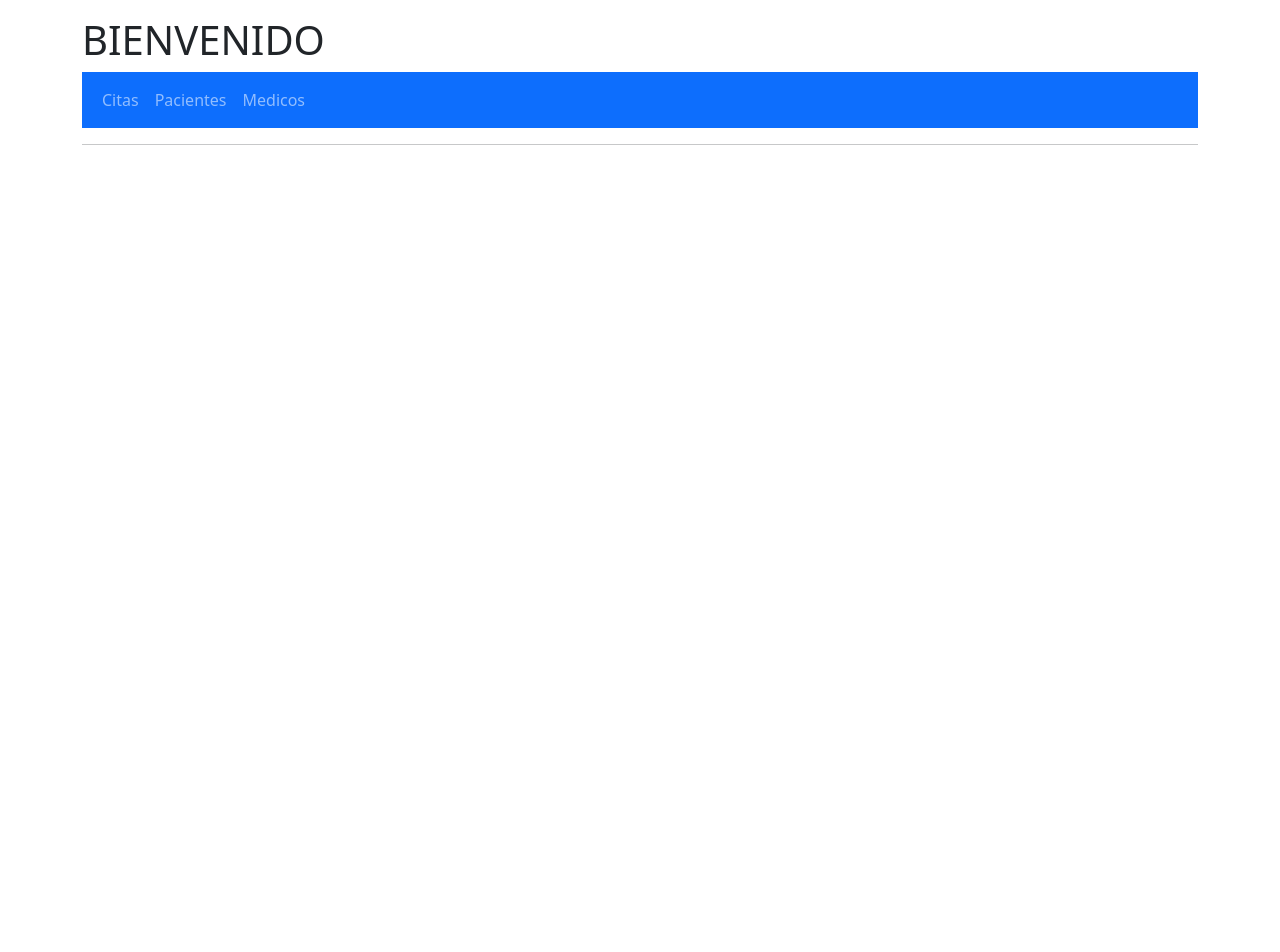
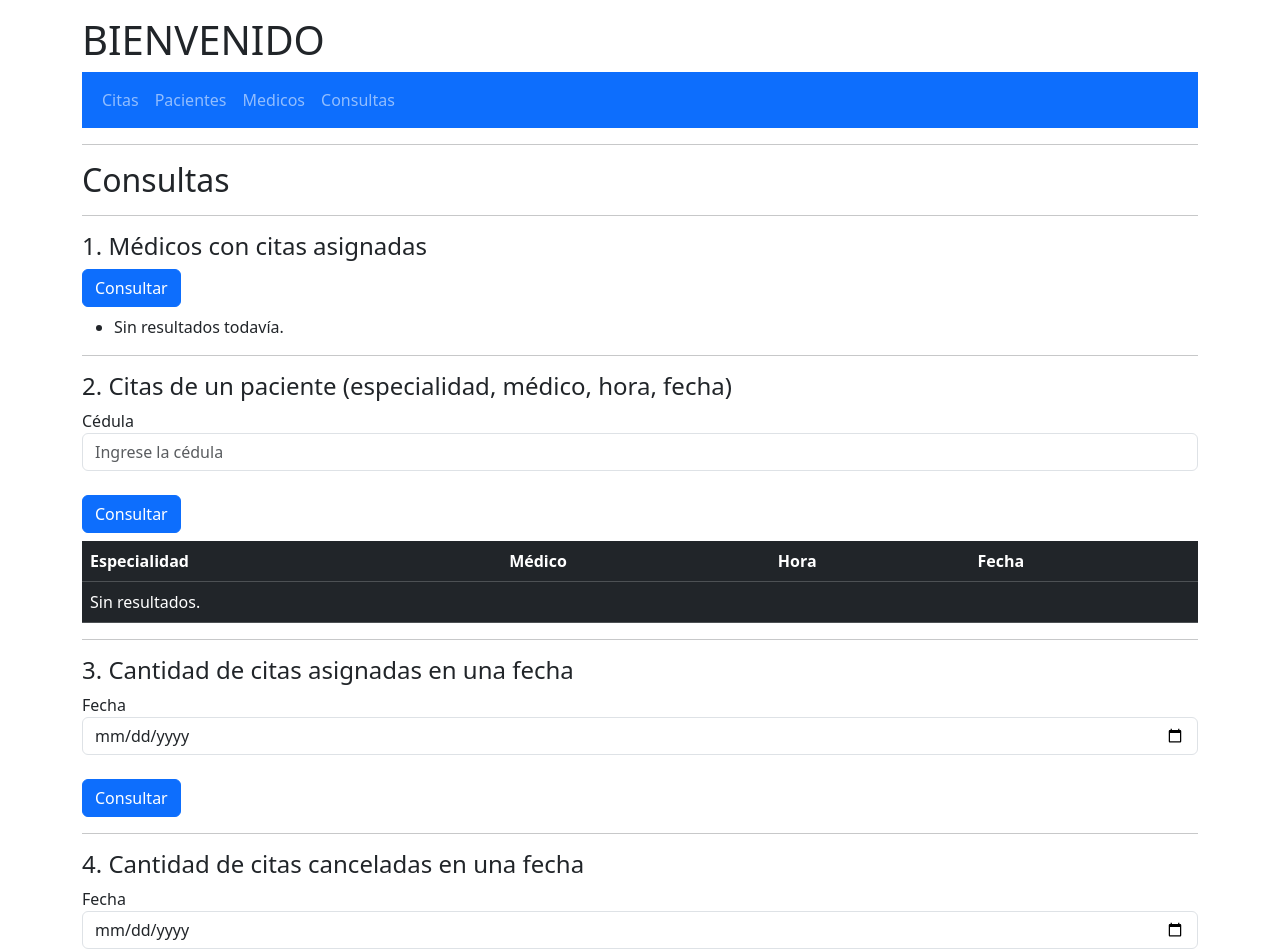
Before and after one commit to sergio281/crud-rep, an Angular app: page /Consultas in a window 1280 px wide. Before the commit this address led to /. Shown: the top 952 px of the page. Before the commit the page ends 800 px from the top, so only its background shows below. Built offline with nearby package versions, Linux system fonts and the light colour scheme.

Commit message:
7 consultas

```diff
--- a/src/app/app.routes.ts
+++ b/src/app/app.routes.ts
@@ -2,10 +2,12 @@ import { Routes } from '@angular/router';
 import { PacientesComponent } from './pacientes/pacientes';
 import { MedicosComponent } from './medicos/medicos';
 import { SolicitarCitaComponent } from './citas/citas';
+import { ConsultasComponent } from './consultas/consultas';
 
 export const routes: Routes = [
     { path: '', redirectTo: '/Pacientes', pathMatch: 'full' },
     { path: "Pacientes", component: PacientesComponent },
     { path: "Medicos", component: MedicosComponent },
-    { path: 'Citas', component: SolicitarCitaComponent }
+    { path: 'Citas', component: SolicitarCitaComponent },
+    { path: 'Consultas', component: ConsultasComponent }
 ];
--- /dev/null
+++ b/src/app/consultas/consultas.html
@@ -0,0 +1,110 @@
+<h2>Consultas</h2>
+<hr>
+
+<h4>1. Médicos con citas asignadas</h4>
+<button type="button" class="btn btn-primary" (click)="consultarMedicosConCitas()">Consultar</button>
+<ul class="mt-2">
+    @for (m of medicosConCitas; track m) {
+    <li>{{ m }}</li>
+    } @empty {
+    <li>Sin resultados todavía.</li>
+    }
+</ul>
+<hr>
+
+<h4>2. Citas de un paciente (especialidad, médico, hora, fecha)</h4>
+<label>Cédula</label>
+<input type="text" id="cedulaConsulta" class="form-control" placeholder="Ingrese la cédula">
+<br>
+<button type="button" class="btn btn-primary" (click)="consultarCitasPaciente()">Consultar</button>
+<table class="table table-dark table-hover mt-2">
+    <thead>
+        <tr>
+            <th>Especialidad</th>
+            <th>Médico</th>
+            <th>Hora</th>
+            <th>Fecha</th>
+        </tr>
+    </thead>
+    <tbody>
+        @for (fila of citasPaciente; track $index) {
+        <tr>
+            <td>{{ fila[0] }}</td>
+            <td>{{ fila[1] }}</td>
+            <td>{{ fila[2] }}</td>
+            <td>{{ fila[3] }}</td>
+        </tr>
+        } @empty {
+        <tr>
+            <td colspan="4">Sin resultados.</td>
+        </tr>
+        }
+    </tbody>
+</table>
+<hr>
+
+<h4>3. Cantidad de citas asignadas en una fecha</h4>
+<label>Fecha</label>
+<input type="date" id="fechaAsignadas" class="form-control">
+<br>
+<button type="button" class="btn btn-primary" (click)="consultarCantidadAsignadas()">Consultar</button>
+@if (cantidadAsignadas !== null) {
+<p class="mt-2">Cantidad: {{ cantidadAsignadas }}</p>
+}
+<hr>
+
+<h4>4. Cantidad de citas canceladas en una fecha</h4>
+<label>Fecha</label>
+<input type="date" id="fechaCanceladas" class="form-control">
+<br>
+<button type="button" class="btn btn-primary" (click)="consultarCantidadCanceladas()">Consultar</button>
+@if (cantidadCanceladas !== null) {
+<p class="mt-2">Cantidad: {{ cantidadCanceladas }}</p>
+}
+<hr>
+
+<h4>5. Cambiar estado de una cita a 'asistida'</h4>
+<label>Cédula del paciente</label>
+<input type="text" id="cedulaAsistida" class="form-control" placeholder="Ingrese la cédula">
+<br>
+<button type="button" class="btn btn-primary" (click)="marcarAsistida()">Marcar asistida</button>
+@if (mensajeAsistida) {
+<p class="mt-2">{{ mensajeAsistida }}</p>
+}
+<hr>
+
+<h4>6. Cuántas citas tiene asignada cada médico en una fecha</h4>
+<label>Fecha</label>
+<input type="date" id="fechaPorMedico" class="form-control">
+<br>
+<button type="button" class="btn btn-primary" (click)="consultarCitasPorMedicoFecha()">Consultar</button>
+<table class="table table-dark table-hover mt-2">
+    <thead>
+        <tr>
+            <th>Médico</th>
+            <th>Cantidad de citas</th>
+        </tr>
+    </thead>
+    <tbody>
+        @for (fila of citasPorMedico; track $index) {
+        <tr>
+            <td>{{ fila[0] }}</td>
+            <td>{{ fila[1] }}</td>
+        </tr>
+        } @empty {
+        <tr>
+            <td colspan="2">Sin resultados.</td>
+        </tr>
+        }
+    </tbody>
+</table>
+<hr>
+
+<h4>7. Cuántos pacientes asistieron en una fecha</h4>
+<label>Fecha</label>
+<input type="date" id="fechaAsistieron" class="form-control">
+<br>
+<button type="button" class="btn btn-primary" (click)="consultarPacientesAsistieron()">Consultar</button>
+@if (pacientesAsistieron !== null) {
+<p class="mt-2">Cantidad: {{ pacientesAsistieron }}</p>
+}
--- /dev/null
+++ b/src/app/consultas/consultas.ts
@@ -0,0 +1,99 @@
+import { Component } from '@angular/core';
+import { CommonModule } from '@angular/common';
+import { FormsModule } from '@angular/forms';
+import { ConsultasService } from '../servicios/consultas';
+
+@Component({
+  selector: 'app-consultas',
+  standalone: true,
+  imports: [CommonModule, FormsModule],
+  templateUrl: './consultas.html'
+})
+export class ConsultasComponent {
+
+  medicosConCitas: string[] = [];
+  citasPaciente: any[] = [];
+  cantidadAsignadas: number | null = null;
+  cantidadCanceladas: number | null = null;
+  mensajeAsistida: string = '';
+  citasPorMedico: any[] = [];
+  pacientesAsistieron: number | null = null;
+
+  constructor(private servicio: ConsultasService) { }
+
+  consultarMedicosConCitas(): void {
+    this.servicio.medicosConCitas().subscribe(
+      dato => {
+        console.log(dato);
+        this.medicosConCitas = dato;
+      },
+      error => console.error('Error en medicosConCitas:', error)
+    );
+  }
+
+  consultarCitasPaciente(): void {
+    const cc = (document.getElementById("cedulaConsulta") as HTMLInputElement).value;
+    this.servicio.citasPorPaciente(cc).subscribe(
+      dato => {
+        console.log(dato);
+        this.citasPaciente = dato;
+      },
+      error => console.error('Error en citasPorPaciente:', error)
+    );
+  }
+
+  consultarCantidadAsignadas(): void {
+    const fecha = (document.getElementById("fechaAsignadas") as HTMLInputElement).value;
+    this.servicio.cantidadAsignadas(fecha).subscribe(
+      dato => {
+        console.log(dato);
+        this.cantidadAsignadas = dato;
+      },
+      error => console.error('Error en cantidadAsignadas:', error)
+    );
+  }
+
+  consultarCantidadCanceladas(): void {
+    const fecha = (document.getElementById("fechaCanceladas") as HTMLInputElement).value;
+    this.servicio.cantidadCanceladas(fecha).subscribe(
+      dato => {
+        console.log(dato);
+        this.cantidadCanceladas = dato;
+      },
+      error => console.error('Error en cantidadCanceladas:', error)
+    );
+  }
+
+  marcarAsistida(): void {
+    const cc = (document.getElementById("cedulaAsistida") as HTMLInputElement).value;
+    this.servicio.marcarAsistida(cc).subscribe(
+      dato => {
+        console.log(dato);
+        this.mensajeAsistida = dato;
+      },
+      error => console.error('Error en marcarAsistida:', error)
+    );
+  }
+
+  consultarCitasPorMedicoFecha(): void {
+    const fecha = (document.getElementById("fechaPorMedico") as HTMLInputElement).value;
+    this.servicio.citasPorMedicoFecha(fecha).subscribe(
+      dato => {
+        console.log(dato);
+        this.citasPorMedico = dato;
+      },
+      error => console.error('Error en citasPorMedicoFecha:', error)
+    );
+  }
+
+  consultarPacientesAsistieron(): void {
+    const fecha = (document.getElementById("fechaAsistieron") as HTMLInputElement).value;
+    this.servicio.pacientesAsistieronFecha(fecha).subscribe(
+      dato => {
+        console.log(dato);
+        this.pacientesAsistieron = dato;
+      },
+      error => console.error('Error en pacientesAsistieronFecha:', error)
+    );
+  }
+}
--- a/src/app/navegacion/navegacion.html
+++ b/src/app/navegacion/navegacion.html
@@ -10,7 +10,9 @@
       <li class="nav-item">
         <a class="nav-link" href="/Medicos">Medicos</a>
       </li>
+      <li class="nav-item">
+        <a routerLink="/Consultas" class="nav-link">Consultas</a>
+      </li>
     </ul>
   </div>
 </nav>
-<router-outlet></router-outlet>
--- a/src/app/navegacion/navegacion.ts
+++ b/src/app/navegacion/navegacion.ts
@@ -1,10 +1,11 @@
 import { Component } from '@angular/core';
 import { RouterOutlet } from '@angular/router';
+import { RouterLink } from '@angular/router';
 
 @Component({
-  imports: [RouterOutlet],
+  imports: [RouterLink],
   selector: 'app-navegacion',
   styleUrl: './navegacion.css',
   templateUrl: './navegacion.html',
 })
-export class Navegacion {}
+export class Navegacion { }
--- /dev/null
+++ b/src/app/servicios/consultas.ts
@@ -0,0 +1,47 @@
+import { Injectable } from '@angular/core';
+import { HttpClient, HttpParams } from '@angular/common/http';
+import { Observable } from 'rxjs';
+
+@Injectable({
+    providedIn: 'root'
+})
+export class ConsultasService {
+
+    private base = 'http://localhost:8080/cita/c/';
+
+    constructor(private httpCliente: HttpClient) { }
+
+    medicosConCitas(): Observable<string[]> {
+        return this.httpCliente.get<string[]>(this.base + 'medicosConCitas/');
+    }
+
+    citasPorPaciente(cedula: string): Observable<any[]> {
+        const params = new HttpParams().set('cedula', cedula);
+        return this.httpCliente.post<any[]>(this.base + 'citasPaciente/', null, { params });
+    }
+
+    cantidadAsignadas(fecha: string): Observable<number> {
+        const params = new HttpParams().set('fecha', fecha);
+        return this.httpCliente.post<number>(this.base + 'cantidadAsignadas/', null, { params });
+    }
+
+    cantidadCanceladas(fecha: string): Observable<number> {
+        const params = new HttpParams().set('fecha', fecha);
+        return this.httpCliente.post<number>(this.base + 'cantidadCanceladas/', null, { params });
+    }
+
+    marcarAsistida(cedula: string): Observable<string> {
+        const params = new HttpParams().set('cedula', cedula);
+        return this.httpCliente.post(this.base + 'marcarAsistida/', null, { params, responseType: 'text' });
+    }
+
+    citasPorMedicoFecha(fecha: string): Observable<any[]> {
+        const params = new HttpParams().set('fecha', fecha);
+        return this.httpCliente.post<any[]>(this.base + 'citasPorMedicoFecha/', null, { params });
+    }
+
+    pacientesAsistieronFecha(fecha: string): Observable<number> {
+        const params = new HttpParams().set('fecha', fecha);
+        return this.httpCliente.post<number>(this.base + 'pacientesAsistieronFecha/', null, { params });
+    }
+}
```
Also changed, not shown: src/app/consultas/consultas.css (added), 2 other files (tests, documents, lock files or other folders).
